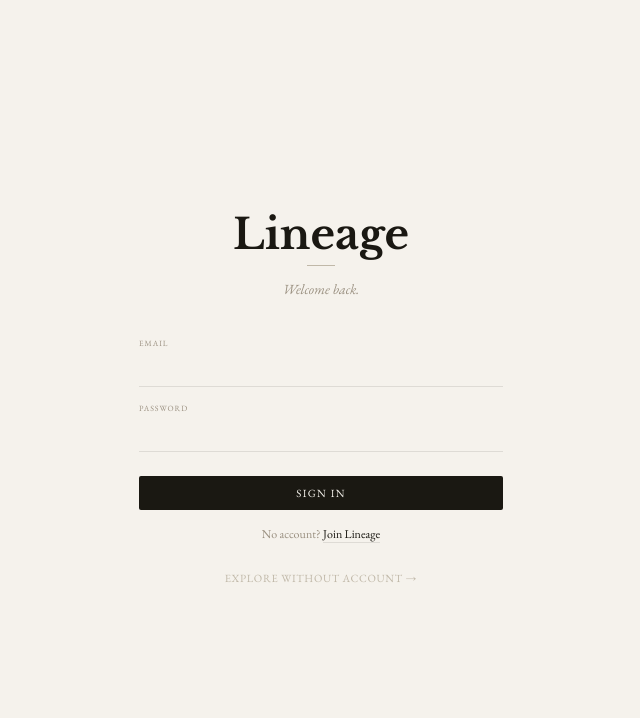
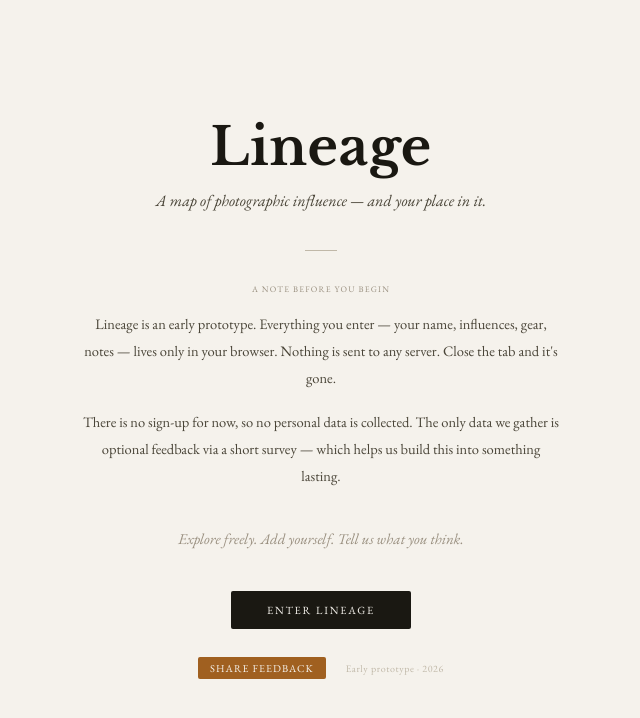
Before and after one commit to R3sidual/lineage, a React (Vite) app: page / in a window 1280 px wide. Shown: the top 718 px of the page, without its empty margins (319-959 px from the left). Built offline with nearby package versions, Linux system fonts and the light colour scheme.

Commit message:
v0.36 - feeback added, explore functionality fix, second order discovery added

```diff
--- a/src/App.jsx
+++ b/src/App.jsx
@@ -170,6 +170,86 @@ function usePhotographers() {
 // The shape of `user` must stay the same — everything else just works.
 //
 const STORAGE_KEY = "lineage_user_v1";
+const DISCLAIMER_KEY = "lineage_disclaimer_v1";
+const FEEDBACK_URL   = "https://forms.gle/KkufuFe3oHxAvGVx6";
+
+// ─── DISCLAIMER PAGE ──────────────────────────────────────────────────────────
+function DisclaimerPage({ onEnter, feedbackUrl }) {
+  return (
+    <div style={{
+      width: "100%", height: "100dvh", background: T.bg,
+      fontFamily: "'EB Garamond', Georgia, serif",
+      display: "flex", alignItems: "center", justifyContent: "center",
+      color: T.ink, padding: "0 28px",
+    }}>
+      <link href="https://fonts.googleapis.com/css2?family=EB+Garamond:ital,wght@0,400;0,500;0,600;1,400&family=Libre+Baskerville:ital,wght@0,400;0,700;1,400&display=swap" rel="stylesheet" />
+
+      <div style={{ maxWidth: 480, width: "100%", textAlign: "center" }}>
+
+        {/* Wordmark */}
+        <div style={{ fontSize: 52, fontFamily: "'Libre Baskerville', serif", fontWeight: 600, letterSpacing: "0.01em", lineHeight: 1, marginBottom: 14 }}>
+          Lineage
+        </div>
+
+        {/* Tagline */}
+        <p style={{ fontSize: 16, fontStyle: "italic", color: T.inkMid, lineHeight: 1.7, marginBottom: 36 }}>
+          A map of photographic influence — and your place in it.
+        </p>
+
+        {/* Divider */}
+        <div style={{ width: 32, height: 1, background: T.inkFaint, margin: "0 auto 32px" }} />
+
+        {/* Note heading */}
+        <div style={{ fontSize: 8.5, letterSpacing: "0.14em", color: T.inkLight, marginBottom: 16 }}>
+          A NOTE BEFORE YOU BEGIN
+        </div>
+
+        {/* Body */}
+        <p style={{ fontSize: 14.5, color: T.inkMid, lineHeight: 1.85, marginBottom: 18 }}>
+          Lineage is an early prototype. Everything you enter — your name, influences, gear, notes — lives only in your browser. Nothing is sent to any server. Close the tab and it's gone.
+        </p>
+        <p style={{ fontSize: 14.5, color: T.inkMid, lineHeight: 1.85, marginBottom: 36 }}>
+          There is no sign-up for now, so no personal data is collected. The only data we gather is optional feedback via a short survey — which helps us build this into something lasting.
+        </p>
+
+        {/* Italic invite */}
+        <p style={{ fontSize: 15, fontStyle: "italic", color: T.inkLight, lineHeight: 1.7, marginBottom: 40 }}>
+          Explore freely. Add yourself. Tell us what you think.
+        </p>
+
+        {/* CTA */}
+        <button
+          onClick={onEnter}
+          style={{
+            fontSize: 11, letterSpacing: "0.16em", padding: "12px 36px",
+            background: T.ink, border: "none", borderRadius: 2,
+            cursor: "pointer", color: T.bg,
+            fontFamily: "'EB Garamond', serif",
+            transition: "opacity 0.15s",
+          }}
+          onMouseEnter={e => e.currentTarget.style.opacity = "0.85"}
+          onMouseLeave={e => e.currentTarget.style.opacity = "1"}
+        >
+          ENTER LINEAGE
+        </button>
+
+        {/* Footer links */}
+        <div style={{ marginTop: 28, display: "flex", gap: 20, justifyContent: "center", alignItems: "center" }}>
+          {feedbackUrl && (
+            <a href={feedbackUrl} target="_blank" rel="noopener noreferrer"
+              style={{ fontSize: 10.5, letterSpacing: "0.1em", color: T.bg, textDecoration: "none", background: T.amber, padding: "4px 12px", borderRadius: 2 }}>
+              SHARE FEEDBACK
+            </a>
+          )}
+          <span style={{ fontSize: 10, color: T.inkFaint, letterSpacing: "0.06em" }}>
+            Early prototype · {new Date().getFullYear()}
+          </span>
+        </div>
+
+      </div>
+    </div>
+  );
+}
 
 function useCurrentUser() {
   const [user, setUser] = useState(() => {
@@ -984,6 +1064,10 @@ function ProfilePage({ user, onExplore, onLogout, updateUser, nodeStates, setNod
       <header style={{ padding: "13px 22px 11px", borderBottom: `1px solid ${T.border}`, display: "flex", alignItems: "center", background: T.paper, flexShrink: 0 }}>
         <div style={{ fontSize: 19, fontWeight: 600, fontFamily: "'Libre Baskerville', serif" }}>Lineage</div>
         <div style={{ marginLeft: "auto", display: "flex", gap: 10, alignItems: "center" }}>
+          <a href={FEEDBACK_URL} target="_blank" rel="noopener noreferrer"
+            style={{ fontSize: 9, letterSpacing: "0.1em", padding: "5px 10px", background: T.amber, color: T.bg, textDecoration: "none", borderRadius: 2, whiteSpace: "nowrap", fontFamily: "'EB Garamond', serif" }}>
+            SHARE FEEDBACK
+          </a>
           <button onClick={onExplore}
             style={{ fontSize: 10.5, letterSpacing: "0.1em", padding: "5px 14px", background: T.ink, border: "none", borderRadius: 2, cursor: "pointer", color: T.bg, fontFamily: "'EB Garamond', serif" }}>
             EXPLORE NETWORK →
@@ -1084,10 +1168,52 @@ function ProfilePage({ user, onExplore, onLogout, updateUser, nodeStates, setNod
           <Section title="INFLUENCED BY" onEdit={() => openEdit("influences")}
             empty={!user.influences?.length} emptyText="Which photographers shaped your vision?">
             <div style={{ display: "flex", flexWrap: "wrap", gap: 6 }}>
-              {(user.influences || []).map(id => (
-                <div key={id} style={{ fontSize: 13, color: T.blue, padding: "4px 10px", border: `1px solid rgba(74,111,165,0.25)`, borderRadius: 2 }}>
-                  {PHOTOGRAPHERS[id]?.name}
-                </div>
+              {(user.influences || []).map(id => {
+                const ns = nodeStates[id] || null;
+                const stateColour = ns === "influenced" ? T.amber : ns === "discovered" ? "#4a7fa5" : ns === "to-explore" ? "#4a8a5a" : null;
+                const stateSymbol = ns === "influenced" ? "★" : ns === "discovered" ? "✓" : ns === "to-explore" ? "◎" : null;
+                return (
+                  <div key={id}
+                    onClick={() => {
+                      setNodeStates(prev => {
+                        const cur = prev[id] || null;
+                        const next = cur === null ? "to-explore" : cur === "to-explore" ? "discovered" : cur === "discovered" ? "influenced" : null;
+                        const n = { ...prev };
+                        if (next === null) delete n[id]; else n[id] = next;
+                        return n;
+                      });
+                    }}
+                    style={{
+                      fontSize: 13, padding: "4px 10px", borderRadius: 2, cursor: "pointer",
+                      border: `1px solid ${stateColour ? stateColour : "rgba(74,111,165,0.25)"}`,
+                      color: stateColour || T.blue,
+                      background: stateColour ? `${stateColour}12` : "transparent",
+                      display: "flex", alignItems: "center", gap: 5,
+                      transition: "all 0.15s",
+                    }}>
+                    {stateSymbol && <span style={{ fontSize: 10 }}>{stateSymbol}</span>}
+                    {PHOTOGRAPHERS[id]?.name}
+                  </div>
+                );
+              })}
+            </div>
+          </Section>
+
+          {/* ── LINKS ── */}
+          <Section title="LINKS" onEdit={() => openEdit("links")}
+            empty={!user.website && !user.instagram && !user.twitter}
+            emptyText="Add your website, Instagram, or other links.">
+            <div style={{ display: "flex", flexWrap: "wrap", gap: 6 }}>
+              {[
+                { key: "website", label: "Website" },
+                { key: "instagram", label: "Instagram" },
+                { key: "twitter", label: "Twitter / X" },
+              ].filter(({ key }) => user[key]).map(({ key, label }) => (
+                <a key={key} href={user[key].startsWith("http") ? user[key] : `https://${user[key]}`}
+                  target="_blank" rel="noopener noreferrer"
+                  style={{ fontSize: 12.5, color: T.inkMid, padding: "4px 10px", border: `1px solid ${T.border}`, borderRadius: 2, textDecoration: "none", display: "flex", alignItems: "center", gap: 5 }}>
+                  {label} <span style={{ fontSize: 10, color: T.inkFaint }}>↗</span>
+                </a>
               ))}
             </div>
           </Section>
@@ -1156,6 +1282,7 @@ function ProfilePage({ user, onExplore, onLogout, updateUser, nodeStates, setNod
               : editSection === "photography" ? "My Photography"
               : editSection === "topics" ? "Talk to Me About"
               : editSection === "lighthouse" ? "Lighthouse Works"
+              : editSection === "links" ? "Links"
               : "Influences" }
             </div>
             <button onClick={() => setEditing(false)} style={{ marginLeft: "auto", background: "none", border: "none", fontSize: 20, cursor: "pointer", color: T.inkLight, padding: 0 }}>×</button>
@@ -1326,6 +1453,24 @@ function ProfilePage({ user, onExplore, onLogout, updateUser, nodeStates, setNod
                 </div>
               )}
 
+              {/* LINKS */}
+              {editSection === "links" && (
+                <div style={{ display: "flex", flexDirection: "column", gap: 14 }}>
+                  {[
+                    { label: "WEBSITE", key: "website", placeholder: "https://yourwebsite.com" },
+                    { label: "INSTAGRAM", key: "instagram", placeholder: "https://instagram.com/yourhandle" },
+                    { label: "TWITTER / X", key: "twitter", placeholder: "https://twitter.com/yourhandle" },
+                  ].map(({ label, key, placeholder }) => (
+                    <div key={key}>
+                      <div style={{ fontSize: 8, letterSpacing: "0.12em", color: T.inkLight, marginBottom: 5 }}>{label}</div>
+                      <input value={draft[key] || ""} onChange={e => setDraft(d => ({ ...d, [key]: e.target.value }))}
+                        placeholder={placeholder}
+                        style={{ width: "100%", border: "none", borderBottom: `1px solid ${T.border}`, padding: "6px 0", fontSize: 13, fontFamily: "'EB Garamond', serif", background: "transparent", color: T.ink, outline: "none", boxSizing: "border-box" }} />
+                    </div>
+                  ))}
+                </div>
+              )}
+
             </div>
           </div>
 
@@ -1545,8 +1690,11 @@ export default function Lineage() {
 
   // ── APP ROUTING STATE ──
   const [appView, setAppView] = useState(() => {
-    if (user) return "profile"; // returning logged-in user
-    return "auth"; // first time or logged out
+    // Show disclaimer on first ever visit
+    const seenDisclaimer = localStorage.getItem(DISCLAIMER_KEY);
+    if (!seenDisclaimer) return "disclaimer";
+    if (user) return "profile";
+    return "auth";
   });
 
   // ── PERSONAL GRAPH STATE ──
@@ -2002,6 +2150,22 @@ export default function Lineage() {
     });
   }
 
+  // Second-order connections — connections of highlighted nodes, capped at one degree out
+  const secondOrder = new Set();
+  if (activeId && highlighted.size > 0) {
+    highlighted.forEach(hlId => {
+      if (hlId === activeId) return;
+      const infl = hlId === "__user__"
+        ? (userProfile?.influences || [])
+        : (localEdits[hlId]?.influences ?? PHOTOGRAPHERS[hlId]?.influences ?? []);
+      infl.forEach(i => { if (!highlighted.has(i)) secondOrder.add(i); });
+      Object.entries(PHOTOGRAPHERS).forEach(([id, p]) => {
+        const pInfl = localEdits[id]?.influences ?? p.influences;
+        if (pInfl.includes(hlId) && !highlighted.has(id)) secondOrder.add(id);
+      });
+    });
+  }
+
   // Dispute helpers — defined early so pathEdges can use edgeKey
   const edgeKey = (a, b) => [a, b].sort().join("--");
 
@@ -2119,10 +2283,21 @@ export default function Lineage() {
   };
 
   // ── ROUTING — all hooks declared above, safe to return early now ──
+
   const handleAuth = (u) => {
     freshUserRef.current = u;
     setAppView(u ? "profile" : "graph");
   };
+
+  if (appView === "disclaimer") return (
+    <DisclaimerPage
+      feedbackUrl={FEEDBACK_URL}
+      onEnter={() => {
+        localStorage.setItem(DISCLAIMER_KEY, "1");
+        setAppView(user ? "profile" : "auth");
+      }}
+    />
+  );
 
   if (appView === "auth") return <AuthScreen onAuth={handleAuth} />;
 
@@ -2378,21 +2553,29 @@ export default function Lineage() {
                 const nearThresh = !disputed && flagCount(id, infId) > 0;
                 const edgeInFilter = !filteredIds || (filteredIds.has(id) && filteredIds.has(infId));
 
+                // Second-order: edge connects a highlighted node to a second-order node
+                const isSecondOrder = !isHL && activeId && (
+                  (highlighted.has(id) && secondOrder.has(infId)) ||
+                  (highlighted.has(infId) && secondOrder.has(id))
+                );
+
                 return (
                   <line key={`${id}-${infId}`}
                     x1={from.x} y1={from.y} x2={to.x} y2={to.y}
                     stroke={
                       isLit || isHL
                         ? disputed ? T.amber : T.ink
+                        : isSecondOrder ? T.inkFaint
                         : disputed ? "rgba(160,96,32,0.55)"
                         : nearThresh ? "rgba(160,96,32,0.3)"
                         : T.line
                     }
-                    strokeWidth={isLit ? 1.5 : isHL ? 0.9 : 0.45}
+                    strokeWidth={isLit ? 1.5 : isHL ? 0.9 : isSecondOrder ? 0.35 : 0.45}
                     strokeOpacity={
                       !edgeInFilter ? 0
                       : isLit ? 1
                       : isHL ? 0.65
+                      : isSecondOrder ? 0.18
                       : (disputed || nearThresh) ? 0.25
                       : 0
                     }
@@ -2429,11 +2612,14 @@ export default function Lineage() {
             const exploreActive = mode === "explore" && highlighted.size > 0;
 
             const inFilter = !filteredIds || filteredIds.has(id);
+            const isSecondOrderNode = activeId && secondOrder.has(id);
             const opacity = mode === "path"
               ? (!inFilter ? 0.07
                 : pathResult ? (isInPath ? 1 : 0.13)
                 : (pathFrom === id || pathTo === id ? 1 : 0.35))
-              : (exploreActive ? (inHL ? 1 : 0.1) : (inFilter ? 1 : 0.1));
+              : (exploreActive
+                  ? (inHL ? 1 : isSecondOrderNode ? 0.35 : 0.07)
+                  : (inFilter ? 1 : 0.1));
 
             const activeInfluences = activeId
               ? activeId === "__user__"
@@ -2969,6 +3155,10 @@ export default function Lineage() {
               {Object.keys(PHOTOGRAPHERS).length} photographers · {Object.values(PHOTOGRAPHERS).reduce((a, p) => a + p.influences.length, 0)} connections
             </div>
           )}
+          <a href={FEEDBACK_URL} target="_blank" rel="noopener noreferrer"
+            style={{ fontSize: 8.5, letterSpacing: "0.1em", color: T.bg, textDecoration: "none", background: T.amber, padding: "3px 9px", borderRadius: 2, whiteSpace: "nowrap", fontFamily: "'EB Garamond', serif" }}>
+            SHARE FEEDBACK
+          </a>
         </div>
       </div>
       {/* ── USER PROFILE SHEET ── */}
```
Also changed, not shown: 4 other files (tests, documents, lock files or other folders).
